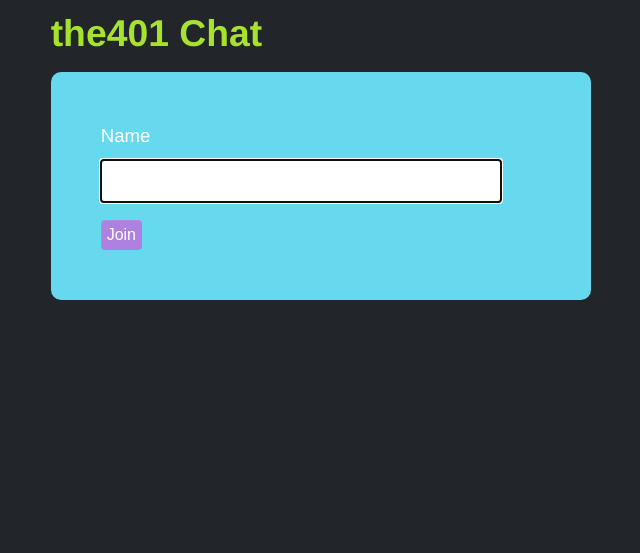
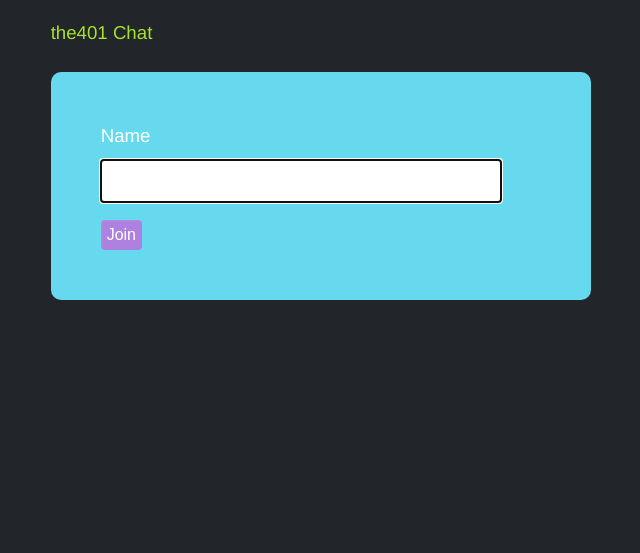
Before and after one commit to killman88/the401, a website: page index.html in a window 1280 px wide. Shown: the whole page, without its empty margins (218-858 px from the left). Drawn offline with nearby package versions, Linux system fonts and the light colour scheme; no server answers.

Commit message:
Revert "newish style"
This reverts commit f89dcda75f67033c4b548b76b35a0028c115125b.

```diff
--- a/css/style.css
+++ b/css/style.css
@@ -155,8 +155,6 @@ table {
 }
 
 header{
-  font-size: 2em;
-  font-weight: bold;
   color: #A6E22E;
   margin-left: 250px;
   margin-bottom: 25px;
```
